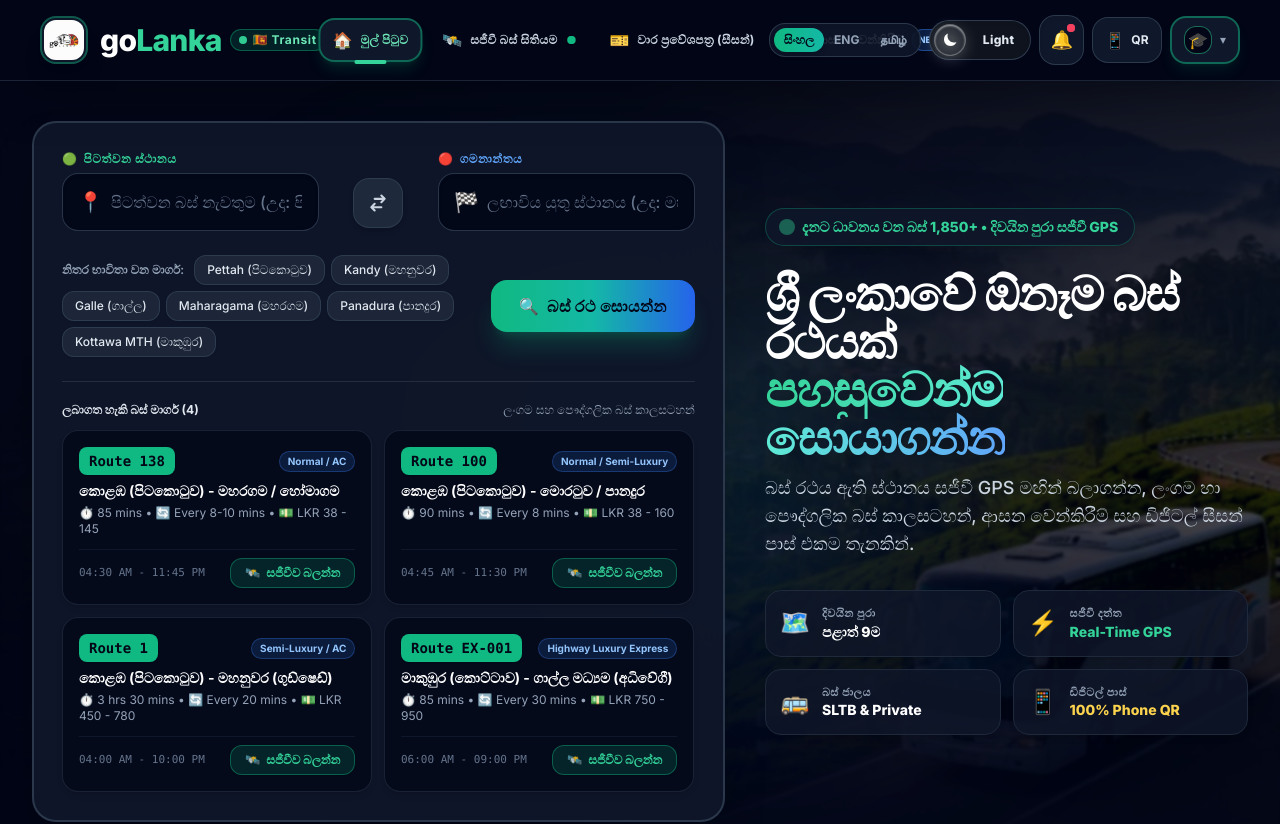
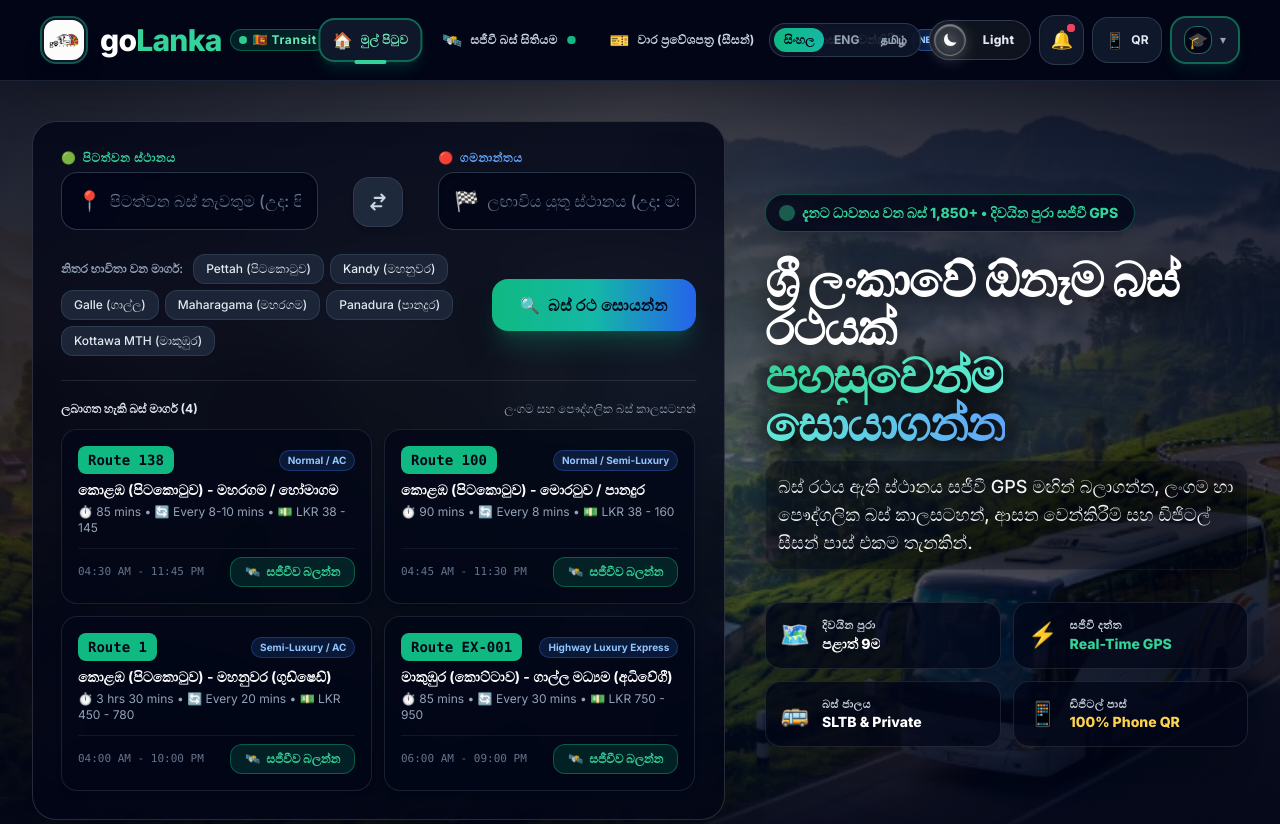
Before and after one commit to Kaasun2003/goLanka, a React (Vite) app in the folder frontend/: page / in a window 1280 px wide. Shown: the top 824 px of the page. Built offline with nearby package versions, Linux system fonts and the light colour scheme.

Commit message:
feat(hero): boost scenic bus background visibility with rich natural brightness, focused road framing, and frosted glass cards

```diff
--- a/frontend/src/index.css
+++ b/frontend/src/index.css
@@ -890,8 +890,8 @@ html.light-mode .hero-scenic-overlay-light {
 }
 
 html.light-mode .hero-scenic-img {
-  filter: brightness(0.96) contrast(1.05) saturate(1.15) !important;
-  opacity: 0.35 !important;
+  filter: brightness(0.98) contrast(1.08) saturate(1.2) !important;
+  opacity: 0.85 !important;
 }
 
 /* ============================================================
--- a/frontend/src/pages/Home.jsx
+++ b/frontend/src/pages/Home.jsx
@@ -165,23 +165,21 @@ const Home = ({ t = {}, currentLang = 'si' }) => {
   return (
     <div className="space-y-16 sm:space-y-20 pb-16">
       {/* 1. SPLIT HERO SECTION: Left (Search Box) & Right (Hero text) with Scenic Bus Background */}
-      <section className="relative pt-6 sm:pt-10 pb-8 sm:pb-12 px-4 sm:px-6 lg:px-8 overflow-hidden animate-fade-in-up">
-        {/* Scenic Sri Lankan Bus Transit Background Image */}
+      <section className="relative pt-6 sm:pt-10 pb-8 sm:pb-14 px-4 sm:px-6 lg:px-8 overflow-hidden animate-fade-in-up">
+        {/* Scenic Sri Lankan Bus Transit Background Image (Clearly visible with natural brightness) */}
         <div className="absolute inset-0 z-0 pointer-events-none overflow-hidden select-none">
           <img
             src="/hero-bus-scenic.jpg"
             alt="Scenic Sri Lanka Luxury Bus travel through mist-covered tea estate mountains"
-            className="hero-scenic-img w-full h-full object-cover object-[center_35%] filter brightness-[0.46] contrast-[1.12] saturate-[1.2] transform scale-[1.02] transition-all duration-500"
+            className="hero-scenic-img w-full h-full object-cover object-[center_60%] filter brightness-[0.88] contrast-[1.08] saturate-[1.25] transform scale-[1.01] transition-all duration-500"
           />
-          {/* Dark Mode cinematic gradients for contrast & depth */}
-          <div className="hero-scenic-overlay-dark absolute inset-0 bg-gradient-to-r from-slate-950/95 via-slate-950/80 to-slate-950/92 pointer-events-none"></div>
-          <div className="hero-scenic-overlay-dark absolute inset-0 bg-gradient-to-t from-slate-950 via-transparent to-slate-950/80 pointer-events-none"></div>
-          <div className="hero-scenic-overlay-dark absolute inset-0 bg-slate-950/25 backdrop-blur-[1px] pointer-events-none"></div>
+          {/* Dark Mode: subtle cinematic gradient so the tea estates, hills, and bus are clearly visible */}
+          <div className="hero-scenic-overlay-dark absolute inset-0 bg-gradient-to-r from-slate-950/70 via-slate-950/30 to-slate-950/65 pointer-events-none"></div>
+          <div className="hero-scenic-overlay-dark absolute inset-0 bg-gradient-to-t from-slate-950 via-transparent to-slate-950/70 pointer-events-none"></div>
 
-          {/* Light Mode clean frosted gradients for contrast & depth */}
-          <div className="hero-scenic-overlay-light absolute inset-0 bg-gradient-to-r from-slate-50/95 via-slate-50/80 to-slate-50/92 pointer-events-none"></div>
-          <div className="hero-scenic-overlay-light absolute inset-0 bg-gradient-to-t from-slate-50 via-transparent to-slate-50/80 pointer-events-none"></div>
-          <div className="hero-scenic-overlay-light absolute inset-0 bg-white/30 backdrop-blur-[1px] pointer-events-none"></div>
+          {/* Light Mode: gentle frosted daylight gradient */}
+          <div className="hero-scenic-overlay-light absolute inset-0 bg-gradient-to-r from-slate-50/70 via-slate-50/25 to-slate-50/65 pointer-events-none"></div>
+          <div className="hero-scenic-overlay-light absolute inset-0 bg-gradient-to-t from-slate-50 via-transparent to-slate-50/70 pointer-events-none"></div>
         </div>
 
         {/* Subtle background ambient lights */}
@@ -193,7 +191,7 @@ const Home = ({ t = {}, currentLang = 'si' }) => {
 
             {/* 1. LEFT COLUMN (2nd Image Content): PickMe/Uber Style Smart Search Card & Popular Routes */}
             <div className="lg:col-span-7 min-w-0 w-full">
-              <div className="bg-slate-900/95 backdrop-blur-2xl border-2 border-slate-700/80 rounded-3xl p-5 sm:p-7 shadow-2xl relative text-left animate-scale-in delay-150 min-w-0">
+              <div className="bg-slate-950/80 backdrop-blur-xl border border-white/15 rounded-3xl p-5 sm:p-7 shadow-2xl relative text-left animate-scale-in delay-150 min-w-0">
 
                 <form onSubmit={handleSearch} className="space-y-4">
                   <div className="grid grid-cols-1 sm:grid-cols-12 gap-3 items-center">
@@ -354,73 +352,73 @@ const Home = ({ t = {}, currentLang = 'si' }) => {
             <div className="lg:col-span-5 space-y-6 text-left animate-fade-in-up delay-100 min-w-0 w-full">
 
               {/* Active Network Pill Badge */}
-              <div className="inline-flex items-center gap-2.5 px-4 py-2 rounded-full bg-slate-900/90 border border-emerald-500/30 text-xs sm:text-sm font-bold text-slate-200 shadow-md">
+              <div className="inline-flex items-center gap-2.5 px-4 py-2 rounded-full bg-slate-950/80 border border-emerald-500/40 text-xs sm:text-sm font-bold text-slate-100 shadow-xl backdrop-blur-md">
                 <span className="w-2.5 h-2.5 rounded-full bg-emerald-400 animate-ping flex-shrink-0"></span>
-                <span className="text-emerald-400 font-extrabold whitespace-nowrap">
+                <span className="text-emerald-400 font-extrabold whitespace-nowrap drop-shadow-sm">
                   {t.heroBadge || '1,850+ Active Buses Today • Island-wide Real-Time GPS'}
                 </span>
               </div>
 
               {/* Large Catchy Heading */}
               <div className="space-y-3">
-                <h1 className="text-3xl sm:text-5xl lg:text-4xl xl:text-5xl 2xl:text-6xl font-black text-white tracking-tight leading-[1.15]">
+                <h1 className="text-3xl sm:text-5xl lg:text-4xl xl:text-5xl 2xl:text-6xl font-black text-white tracking-tight leading-[1.15] drop-shadow-[0_4px_16px_rgba(0,0,0,0.95)]">
                   {t.heroTitlePart1 || 'ශ්‍රී ලංකාවේ ඕනෑම බස් රථයක්'} <br className="hidden sm:block" />
-                  <span className="bg-gradient-to-r from-emerald-400 via-teal-300 to-blue-400 bg-clip-text text-transparent">
+                  <span className="bg-gradient-to-r from-emerald-400 via-teal-300 to-blue-400 bg-clip-text text-transparent drop-shadow-[0_2px_10px_rgba(0,0,0,0.8)]">
                     {t.heroTitlePart2 || 'පහසුවෙන්ම සොයාගන්න'}
                   </span>
                 </h1>
 
                 {/* Multilingual Subtitle */}
-                <p className="text-sm sm:text-base xl:text-lg text-slate-300 font-medium leading-relaxed">
+                <p className="text-sm sm:text-base xl:text-lg text-slate-100 font-medium leading-relaxed drop-shadow-[0_2px_8px_rgba(0,0,0,0.95)] bg-slate-950/35 p-3 rounded-2xl backdrop-blur-sm border border-white/5">
                   {t.heroSubtitle || 'Find schedules, track real-time bus locations with live GPS, and manage digital season passes effortlessly.'}
                 </p>
               </div>
 
               {/* 4 Feature Badges (Island-wide, Real-Time GPS, Fleets, Digital QR) */}
               <div className="grid grid-cols-2 gap-3 pt-2">
-                <div className="bg-slate-900/80 border border-slate-800 rounded-2xl p-3.5 flex items-center gap-3 shadow-md hover:border-slate-700 transition-colors min-w-0">
+                <div className="bg-slate-950/75 border border-white/10 backdrop-blur-md rounded-2xl p-3.5 flex items-center gap-3 shadow-xl hover:border-emerald-500/50 transition-colors min-w-0">
                   <span className="text-2xl flex-shrink-0">🗺️</span>
                   <div className="min-w-0">
-                    <span className="block text-[11px] font-bold text-slate-400 uppercase tracking-wider truncate">
+                    <span className="block text-[11px] font-bold text-slate-300 uppercase tracking-wider truncate">
                       {currentLang === 'en' ? 'Island-wide' : currentLang === 'ta' ? 'நாடு தழுவிய' : 'දිවයින පුරා'}
                     </span>
-                    <span className="text-xs sm:text-sm font-black text-white truncate block">
+                    <span className="text-xs sm:text-sm font-black text-white truncate block drop-shadow-sm">
                       {currentLang === 'en' ? 'All 9 Provinces' : currentLang === 'ta' ? '9 மாகாணங்கள்' : 'පළාත් 9ම'}
                     </span>
                   </div>
                 </div>
 
-                <div className="bg-slate-900/80 border border-slate-800 rounded-2xl p-3.5 flex items-center gap-3 shadow-md hover:border-slate-700 transition-colors min-w-0">
+                <div className="bg-slate-950/75 border border-white/10 backdrop-blur-md rounded-2xl p-3.5 flex items-center gap-3 shadow-xl hover:border-emerald-500/50 transition-colors min-w-0">
                   <span className="text-2xl flex-shrink-0">⚡</span>
                   <div className="min-w-0">
-                    <span className="block text-[11px] font-bold text-slate-400 uppercase tracking-wider truncate">
-                      {currentLang === 'en' ? 'Telemetry' : currentLang === 'ta' ? 'நேரலை ஜிபிஎஸ்' : 'සජීවී දත්ත'}
+                    <span className="block text-[11px] font-bold text-slate-300 uppercase tracking-wider truncate">
+                      {currentLang === 'en' ? 'Telemetry' : currentLang === 'ta' ? 'நேරலை ஜிபிஎஸ்' : 'සජීවී දත්ත'}
                     </span>
-                    <span className="text-xs sm:text-sm font-black text-emerald-400 truncate block">
+                    <span className="text-xs sm:text-sm font-black text-emerald-400 truncate block drop-shadow-sm">
                       Real-Time GPS
                     </span>
                   </div>
                 </div>
 
-                <div className="bg-slate-900/80 border border-slate-800 rounded-2xl p-3.5 flex items-center gap-3 shadow-md hover:border-slate-700 transition-colors min-w-0">
+                <div className="bg-slate-950/75 border border-white/10 backdrop-blur-md rounded-2xl p-3.5 flex items-center gap-3 shadow-xl hover:border-emerald-500/50 transition-colors min-w-0">
                   <span className="text-2xl flex-shrink-0">🚌</span>
                   <div className="min-w-0">
-                    <span className="block text-[11px] font-bold text-slate-400 uppercase tracking-wider truncate">
+                    <span className="block text-[11px] font-bold text-slate-300 uppercase tracking-wider truncate">
                       {currentLang === 'en' ? 'Bus Network' : currentLang === 'ta' ? 'பேருந்து நெட்வொர்க்' : 'බස් ජාලය'}
                     </span>
-                    <span className="text-xs sm:text-sm font-black text-white truncate block">
+                    <span className="text-xs sm:text-sm font-black text-white truncate block drop-shadow-sm">
                       SLTB & Private
                     </span>
                   </div>
                 </div>
 
-                <div className="bg-slate-900/80 border border-slate-800 rounded-2xl p-3.5 flex items-center gap-3 shadow-md hover:border-slate-700 transition-colors min-w-0">
+                <div className="bg-slate-950/75 border border-white/10 backdrop-blur-md rounded-2xl p-3.5 flex items-center gap-3 shadow-xl hover:border-emerald-500/50 transition-colors min-w-0">
                   <span className="text-2xl flex-shrink-0">📱</span>
                   <div className="min-w-0">
-                    <span className="block text-[11px] font-bold text-slate-400 uppercase tracking-wider truncate">
+                    <span className="block text-[11px] font-bold text-slate-300 uppercase tracking-wider truncate">
                       {currentLang === 'en' ? 'Digital Pass' : currentLang === 'ta' ? 'டிஜிட்டல் பாஸ்' : 'ඩිජිටල් පාස්'}
                     </span>
-                    <span className="text-xs sm:text-sm font-black text-amber-300 truncate block">
+                    <span className="text-xs sm:text-sm font-black text-amber-300 truncate block drop-shadow-sm">
                       100% Phone QR
                     </span>
                   </div>
```
